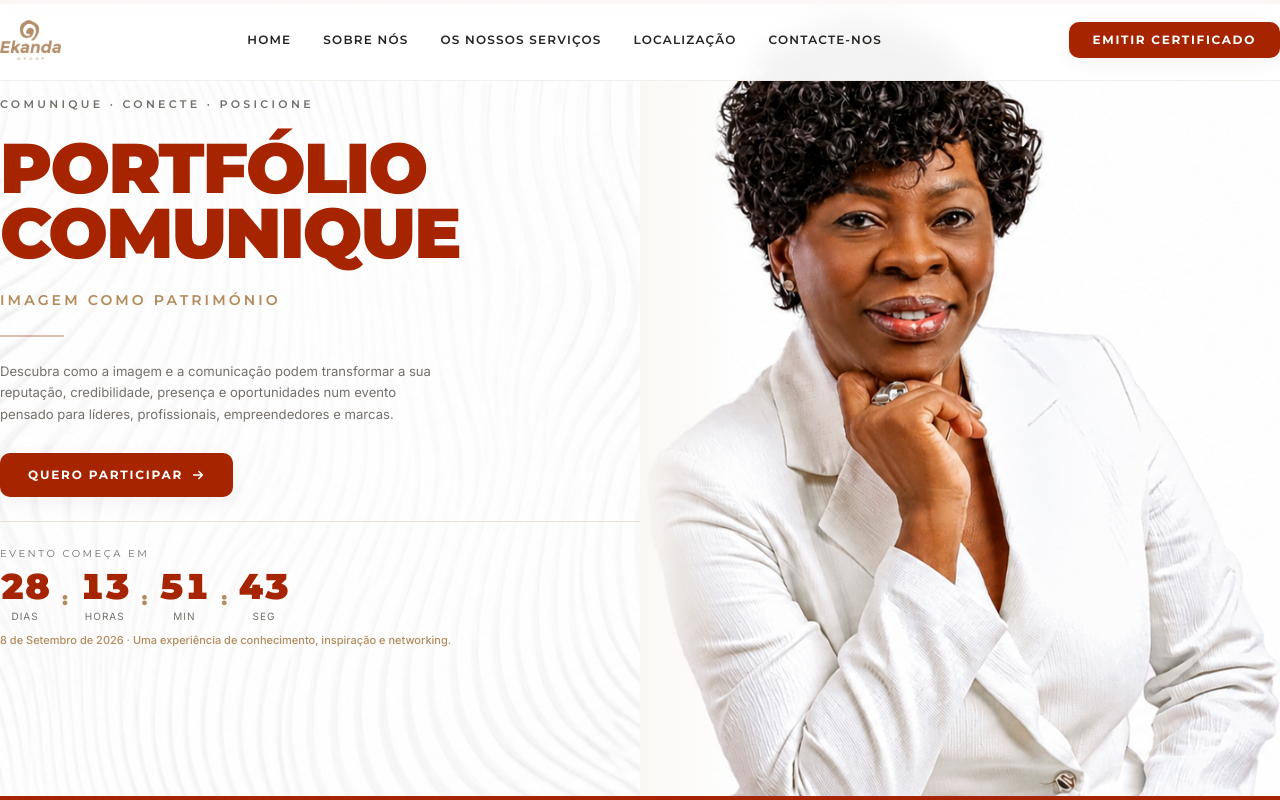
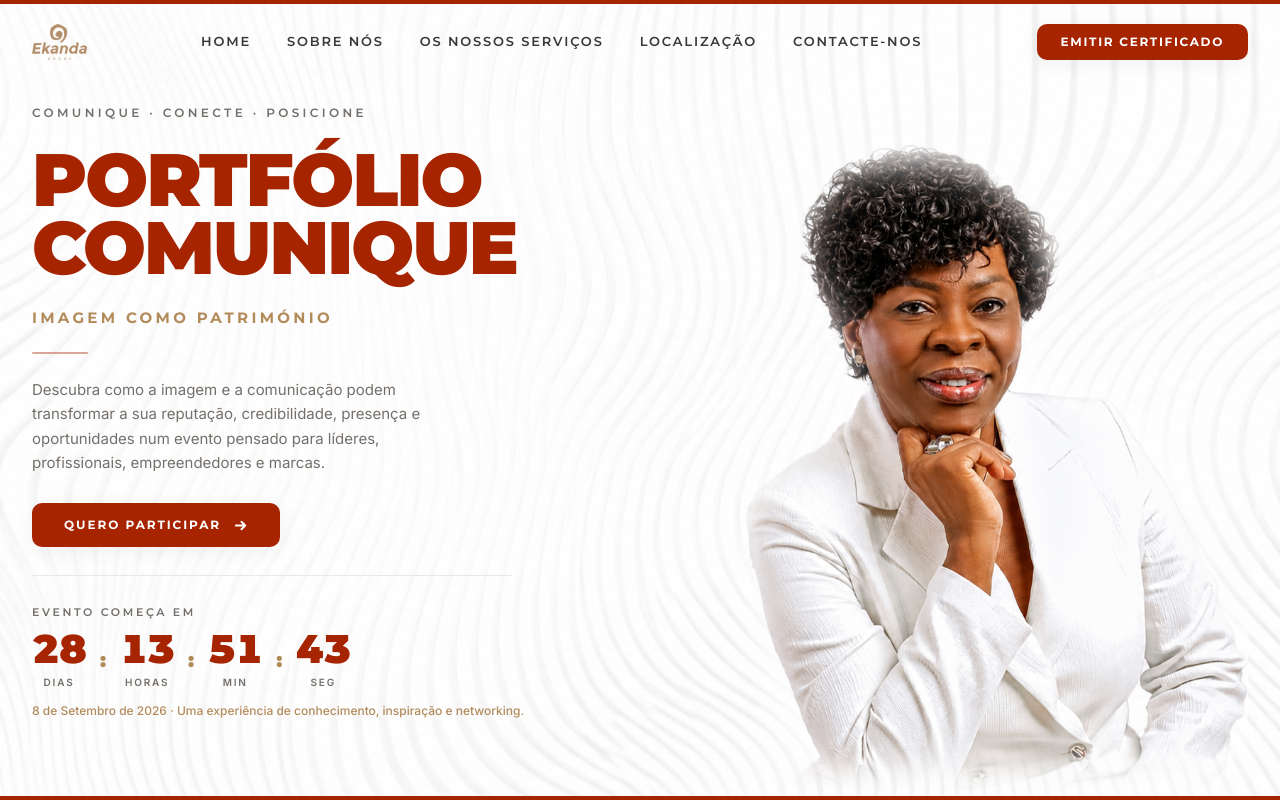
Before and after one commit to emanuel-malungo/InaciosCertify, a Next.js app: page / in a window 1280 px wide. Built offline with nearby package versions, Linux system fonts and the light colour scheme.

Commit message:
feat: enhance Header and Hero components with improved styling and layout adjustments

```diff
--- a/src/components/layout/Header.tsx
+++ b/src/components/layout/Header.tsx
@@ -46,13 +46,15 @@ export default function Header() {
 
   return (
     <>
-      {/* ── Header Principal Fixo ── */}
+      {/* ── Header Principal Fixo & Transparente ── */}
       <header
-        className={`fixed top-0 left-0 w-full z-40 transition-all duration-300 bg-background/95 backdrop-blur-md border-b border-border/50 ${
-          isScrolled ? "py-3 shadow-premium" : "py-4 md:py-5"
+        className={`fixed top-0 left-0 w-full z-40 transition-all duration-300 ${
+          isScrolled
+            ? "bg-background/90 backdrop-blur-md border-b border-border/50 py-3.5 shadow-premium"
+            : "bg-transparent py-5 lg:py-6 border-b border-transparent"
         }`}
       >
-        <div className="mx-auto container flex items-center justify-between px-6 lg:px-0">
+        <div className="max-w-7xl mx-auto flex items-center justify-between px-6 lg:px-8">
           {/* Logo */}
           <a
             href="#"
@@ -61,24 +63,24 @@ export default function Header() {
           >
             <Image
               src={logo}
-              alt="Inácios Certify"
+              alt="Ekanda GROUP"
               width={120}
-              height={48}
+              height={44}
               priority
-              className="h-8 md:h-10 w-auto object-contain"
+              className="h-8 lg:h-9 w-auto object-contain"
             />
           </a>
 
           {/* Desktop Navigation */}
           <nav
-            className="hidden lg:flex items-center space-x-8"
+            className="hidden lg:flex items-center space-x-9"
             aria-label="Navegação principal"
           >
             {navLinks.map((link) => (
               <a
                 key={link.label}
                 href={link.href}
-                className="relative text-xs font-semibold text-text hover:text-primary tracking-[0.1em] uppercase transition-colors duration-200 py-1 group"
+                className="relative text-[13px] font-semibold text-text/90 hover:text-primary tracking-[0.14em] uppercase transition-colors duration-200 py-1 group"
                 style={{ fontFamily: "var(--font-montserrat)" }}
               >
                 {link.label}
@@ -91,7 +93,7 @@ export default function Header() {
           <div className="hidden lg:flex items-center">
             <a
               href="#emitir"
-              className="inline-flex items-center justify-center gap-2 px-6 py-2.5 bg-primary hover:bg-primary-hover text-white font-bold text-xs uppercase tracking-[0.14em] transition-all duration-200 active:scale-95 shadow-premium"
+              className="inline-flex items-center justify-center px-6 py-2.5 bg-primary hover:bg-primary-hover text-white font-bold text-xs uppercase tracking-[0.14em] transition-all duration-200 active:scale-[0.98] shadow-premium"
               style={{
                 borderRadius: "var(--radius-button)",
                 fontFamily: "var(--font-montserrat)",
@@ -148,9 +150,9 @@ export default function Header() {
             >
               <Image
                 src={logo}
-                alt="Inácios Certify"
+                alt="Ekanda GROUP"
                 width={120}
-                height={48}
+                height={44}
                 className="h-8 w-auto object-contain brightness-0 invert"
               />
             </a>
@@ -185,7 +187,7 @@ export default function Header() {
                 <a
                   href={link.href}
                   onClick={() => setIsOpen(false)}
-                  className="flex items-center justify-between py-3 px-3.5 rounded-[var(--radius-button)] text-xs font-semibold uppercase tracking-[0.12em] text-white hover:text-gold hover:bg-white/10 transition-all duration-200"
+                  className="flex items-center justify-between py-3 px-3.5 rounded-[var(--radius-button)] text-xs font-semibold uppercase tracking-[0.14em] text-white hover:text-gold hover:bg-white/10 transition-all duration-200"
                   style={{ fontFamily: "var(--font-montserrat)" }}
                 >
                   <span>{link.label}</span>
--- a/src/components/layout/Hero.tsx
+++ b/src/components/layout/Hero.tsx
@@ -1,13 +1,13 @@
 import Image from "next/image";
 import bgWhite from "@/assets/images/bg_white.png";
-import edina from "@/assets/images/hero_dina2.png";
+import edina from "@/assets/images/hero_dina3.png";
 import Countdown from "@/components/ui/Countdown";
 
 export default function Hero() {
     return (
         <section className="relative min-h-[100dvh] lg:h-screen lg:min-h-[720px] w-full overflow-hidden bg-background-soft flex flex-col justify-between">
 
-            {/* Fundo com textura de ondas */}
+            {/* Fundo com textura orgânica de ondas */}
             <Image
                 src={bgWhite}
                 alt=""
@@ -16,19 +16,19 @@ export default function Hero() {
                 className="object-cover z-0"
             />
 
-            {/* Linha vermelha de destaque no topo */}
+            {/* Linha vermelha no topo */}
             <div className="absolute top-0 left-0 w-full h-[3px] sm:h-[4px] z-30 bg-primary" />
 
-            {/* Container Principal */}
-            <div className="relative z-20 w-full flex-1 flex items-center pt-24 pb-12 sm:pt-28 sm:pb-16 md:pt-24 lg:pt-0 lg:pb-0">
-                <div className="mx-auto container h-full px-5 sm:px-8 lg:px-0 grid grid-cols-1 md:grid-cols-2 items-center gap-6 lg:gap-0">
+            {/* Grid Principal — Alinhamento harmonioso com a referência */}
+            <div className="relative z-20 w-full h-full flex-1 flex items-center">
+                <div className="max-w-7xl mx-auto w-full h-full px-6 lg:px-8 grid grid-cols-1 lg:grid-cols-12 items-center">
 
-                    {/* ── Coluna Esquerda (Mobile & Desktop) ── */}
-                    <div className="flex flex-col justify-center lg:justify-end pb-0 lg:pb-14 gap-4 sm:gap-5 md:gap-6 z-10 max-w-xl mx-auto md:max-w-none md:mx-0">
+                    {/* ── Coluna Esquerda: Informações e Conteúdo Principal ── */}
+                    <div className="lg:col-span-7 flex flex-col justify-center gap-4 sm:gap-5 md:gap-6 pt-28 sm:pt-32 lg:pt-16 pb-12 sm:pb-16 lg:pb-10 z-10">
 
                         {/* Eyebrow */}
                         <p
-                            className="text-[10px] sm:text-[11px] tracking-[0.25em] sm:tracking-[0.3em] font-semibold uppercase text-text-muted"
+                            className="text-[11px] sm:text-[12px] tracking-[0.28em] font-semibold uppercase text-text-muted"
                             style={{ fontFamily: "var(--font-montserrat)" }}
                         >
                             COMUNIQUE · CONECTE · POSICIONE
@@ -39,7 +39,7 @@ export default function Hero() {
                             className="font-black uppercase text-primary leading-[0.92] tracking-tight"
                             style={{
                                 fontFamily: "var(--font-montserrat)",
-                                fontSize: "clamp(2.4rem, 5.5vw, 5.75rem)",
+                                fontSize: "clamp(2.75rem, 5.8vw, 5.5rem)",
                             }}
                         >
                             PORTFÓLIO<br />
@@ -48,42 +48,35 @@ export default function Hero() {
 
                         {/* Subtítulo dourado */}
                         <p
-                            className="font-semibold uppercase tracking-[0.18em] sm:tracking-[0.22em] text-gold"
+                            className="font-bold uppercase tracking-[0.22em] text-gold text-xs sm:text-sm md:text-[15px]"
                             style={{
                                 fontFamily: "var(--font-montserrat)",
-                                fontSize: "clamp(0.72rem, 1.1vw, 0.95rem)",
                             }}
                         >
                             IMAGEM COMO PATRIMÓNIO
                         </p>
 
                         {/* Linha divisória */}
-                        <div className="w-12 sm:w-16 h-[2px] bg-primary/30" />
+                        <div className="w-14 h-[2px] bg-primary/40 rounded-full" />
 
-                        {/* ── Imagem recortada da Dina no Mobile (Sem card, integrada organicamente com aura suave) ── */}
-                        <div className="relative w-full h-72 sm:h-84 md:hidden my-1 flex items-end justify-center pointer-events-none">
-                            {/* Brilho/Aura dourada suave de fundo */}
-                            <div className="absolute w-52 h-52 sm:w-64 sm:h-64 rounded-full bg-gold/15 blur-3xl -z-10" />
-
-                            {/* Imagem transparente da Dina em destaque */}
+                        {/* ── Imagem recortada da Dina no Mobile (Sem card, integrada organicamente) ── */}
+                        <div className="relative w-full h-72 sm:h-84 lg:hidden my-2 flex items-end justify-center pointer-events-none">
+                            <div className="absolute w-56 h-56 rounded-full bg-gold/10 blur-3xl -z-10" />
                             <Image
                                 src={edina}
                                 alt="Dina — Oradora Portfólio Comunique"
                                 fill
                                 priority
-                                className="object-contain object-bottom drop-shadow-lg"
+                                className="object-contain object-bottom drop-shadow-md"
                             />
-
-                            {/* Fade suave na base para fundir perfeitamente com o fundo */}
                             <div className="absolute bottom-0 left-0 w-full h-10 bg-gradient-to-t from-background-soft to-transparent" />
                         </div>
 
                         {/* Descrição */}
                         <p
-                            className="text-text-muted leading-relaxed max-w-[440px]"
+                            className="text-text-muted leading-relaxed max-w-[420px] text-sm md:text-[15px]"
                             style={{
                                 fontFamily: "var(--font-inter)",
-                                fontSize: "clamp(0.82rem, 1vw, 0.95rem)",
                             }}
                         >
                             Descubra como a imagem e a comunicação podem transformar
@@ -92,37 +85,49 @@ export default function Hero() {
                             empreendedores e marcas.
                         </p>
 
-                        {/* CTA */}
+                        {/* CTA Button */}
                         <div className="pt-1">
                             <a
                                 href="#participar"
-                                className="w-full sm:w-auto inline-flex items-center justify-center gap-2 px-7 py-3.5 bg-primary hover:bg-primary-hover font-bold text-xs tracking-[0.15em] text-white uppercase transition-all duration-200 active:scale-95 shadow-premium text-center"
+                                className="inline-flex items-center gap-3 px-8 py-3.5 bg-primary hover:bg-primary-hover text-white font-bold text-xs tracking-[0.16em] uppercase transition-all duration-300 active:scale-[0.98] shadow-premium group"
                                 style={{
                                     borderRadius: "var(--radius-button)",
                                     fontFamily: "var(--font-montserrat)",
                                 }}
                             >
                                 QUERO PARTICIPAR
-                                <svg width="14" height="14" viewBox="0 0 16 16" fill="none">
-                                    <path d="M3 8h10M9 4l4 4-4 4" stroke="currentColor" strokeWidth="1.8" strokeLinecap="round" strokeLinejoin="round" />
+                                <svg
+                                    width="15"
+                                    height="15"
+                                    viewBox="0 0 16 16"
+                                    fill="none"
+                                    className="transition-transform duration-200 group-hover:translate-x-1"
+                                >
+                                    <path
+                                        d="M3 8h10M9 4l4 4-4 4"
+                                        stroke="currentColor"
+                                        strokeWidth="2"
+                                        strokeLinecap="round"
+                                        strokeLinejoin="round"
+                                    />
                                 </svg>
                             </a>
                         </div>
 
                         {/* Separador fino */}
-                        <div className="w-full h-px bg-border" />
+                        <div className="w-full max-w-[480px] h-px bg-border/80 my-1" />
 
                         {/* Countdown */}
                         <div className="flex flex-col gap-2">
                             <p
-                                className="text-[10px] uppercase tracking-[0.25em] text-text-muted"
+                                className="text-[10px] sm:text-[11px] font-semibold uppercase tracking-[0.24em] text-text-muted"
                                 style={{ fontFamily: "var(--font-montserrat)" }}
                             >
                                 Evento começa em
                             </p>
                             <Countdown />
                             <p
-                                className="text-[10px] sm:text-[11px] text-gold font-medium leading-normal"
+                                className="text-[11px] sm:text-xs text-gold font-medium leading-normal mt-1"
                                 style={{ fontFamily: "var(--font-inter)" }}
                             >
                                 8 de Setembro de 2026 · Uma experiência de conhecimento, inspiração e networking.
@@ -130,17 +135,15 @@ export default function Hero() {
                         </div>
                     </div>
 
-                    {/* ── Coluna Direita: Foto da Dina (Tablet e Desktop) ── */}
-                    <div className="relative hidden md:block h-full min-h-[480px] lg:min-h-full w-full">
+                    {/* ── Coluna Direita: Foto da Dina (Desktop & Telas Grandes) ── */}
+                    <div className="lg:col-span-5 relative hidden lg:flex items-end justify-center h-full min-h-[600px] pointer-events-none">
                         <Image
                             src={edina}
                             alt="Dina — Oradora Portfólio Comunique"
                             fill
                             priority
-                            className="object-cover object-top"
+                            className="object-contain object-bottom"
                         />
-                        {/* Fade lateral para fundir suavemente com o fundo à esquerda */}
-                        <div className="absolute inset-0 bg-gradient-to-r from-background-soft via-transparent to-transparent w-[30%]" />
                     </div>
                 </div>
             </div>
--- a/src/components/ui/Countdown.tsx
+++ b/src/components/ui/Countdown.tsx
@@ -33,28 +33,28 @@ export default function Countdown() {
   }, []);
 
   const units = [
-        { label: "Dias", value: time.dias },
-        { label: "Horas", value: time.horas },
-        { label: "Min", value: time.minutos },
-        { label: "Seg", value: time.segundos },
+    { label: "DIAS", value: time.dias },
+    { label: "HORAS", value: time.horas },
+    { label: "MIN", value: time.minutos },
+    { label: "SEG", value: time.segundos },
   ];
 
   return (
-        <div className="flex items-end gap-2 sm:gap-3">
+    <div className="flex items-end gap-2.5 sm:gap-3.5">
       {units.map(({ label, value }, i) => (
-                <div key={label} className="flex items-end gap-2 sm:gap-3">
+        <div key={label} className="flex items-end gap-2.5 sm:gap-3.5">
           <div className="flex flex-col items-center">
             <span
-                            className="font-black text-primary tabular-nums leading-none"
+              className="font-black text-primary tabular-nums leading-none tracking-tight"
               style={{
                 fontFamily: "var(--font-montserrat)",
-                                fontSize: "clamp(1.35rem, 2.8vw, 2.25rem)",
+                fontSize: "clamp(1.75rem, 3.2vw, 2.5rem)",
               }}
             >
               {String(value).padStart(2, "0")}
             </span>
             <span
-                            className="text-[9px] sm:text-[10px] uppercase tracking-widest text-text-muted mt-1"
+              className="text-[10px] uppercase font-semibold tracking-[0.18em] text-text-muted mt-1.5"
               style={{ fontFamily: "var(--font-inter)" }}
             >
               {label}
@@ -62,7 +62,7 @@ export default function Countdown() {
           </div>
           {i < units.length - 1 && (
             <span
-                            className="text-gold font-black mb-3 sm:mb-4 leading-none text-sm sm:text-lg"
+              className="text-gold font-black mb-4 sm:mb-5 leading-none text-base sm:text-xl select-none"
               style={{
                 fontFamily: "var(--font-montserrat)",
               }}
```
Also changed, not shown: src/assets/images/hero_dina3.png (added). Lines whose indentation alone changed are shown as unchanged.
